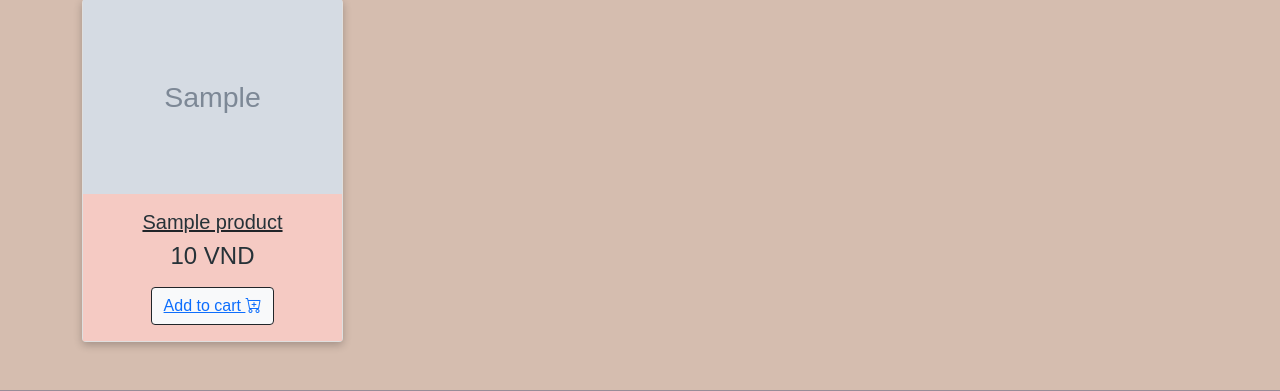
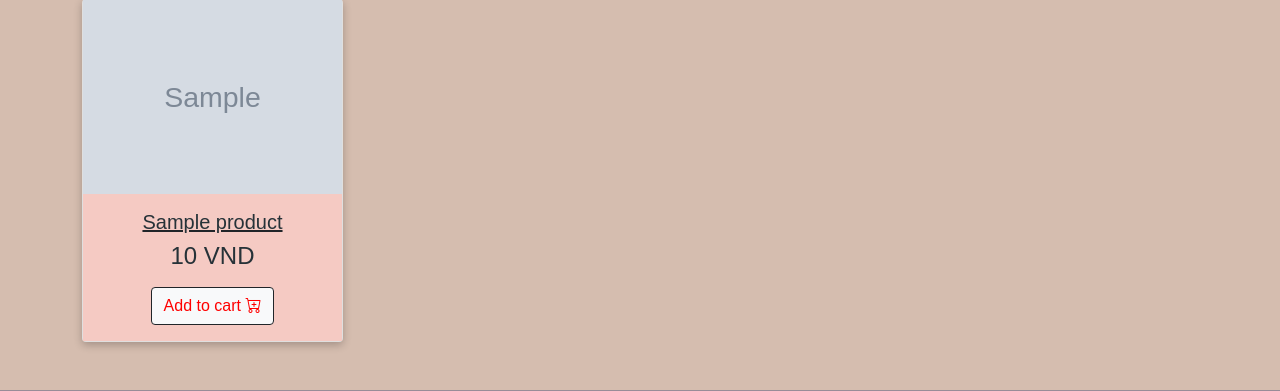
Before and after one commit to Switch-Factory/switchfactory, a Symfony app: template templates/main/home.html.twig in a window 1280 px wide. Shown: the part 1379-1770 px from the top of the page. Run offline with Twig, Linux system fonts and the light colour scheme; the template is opened without the code that fills it: most values are stand-ins (such as "Sample title", 1, 10 or a date in 2020); grey boxes marked "Sample" are stand-in pictures; some libraries are stand-ins or nearby versions.

Commit message:
Update Interface

```diff
--- a/templates/aboutus.html.twig
+++ b/templates/aboutus.html.twig
@@ -8,7 +8,7 @@
         @import url('https://fonts.googleapis.com/css2?family=Ubuntu:wght@300&display=swap');
 
         .about-area {
-            padding-top: 2%;
+            padding-top: 3%;
         }
         .form{
             background-color:#d5bdaf;
--- a/templates/main/home.html.twig
+++ b/templates/main/home.html.twig
@@ -202,7 +202,7 @@
 						<div class="text-center">
 							<div class="row">
 								{% for p in products %}
-									<div class="col-lg-3 col-md-6 mb-4">
+									<div class="col-lg-3 col-md-6 mb-4"style="border-radius: 5px;">
 										<a href="{{path('product_read',{"id":p.id})}}">
 											<div class="card">
 												<div class="bg-image hover-zoom ripple ripple-surface ripple-surface-light" data-mdb-ripple-color="light">
@@ -216,7 +216,7 @@
 													<h6 class="mb-3 price">{{p.price}}
 														VND</h6>
 													<button type="button" class="btn btn-light btn-outline-dark" style="tẽx">
-														<a href="{{path("cart")}}">Add to cart
+														<a href="{{path("cart")}}" style="text-decoration: none;color:#FF0000;">Add to cart
 															<i class="bi bi-cart-plus"></i>
 														</a>
 													</button>
```
